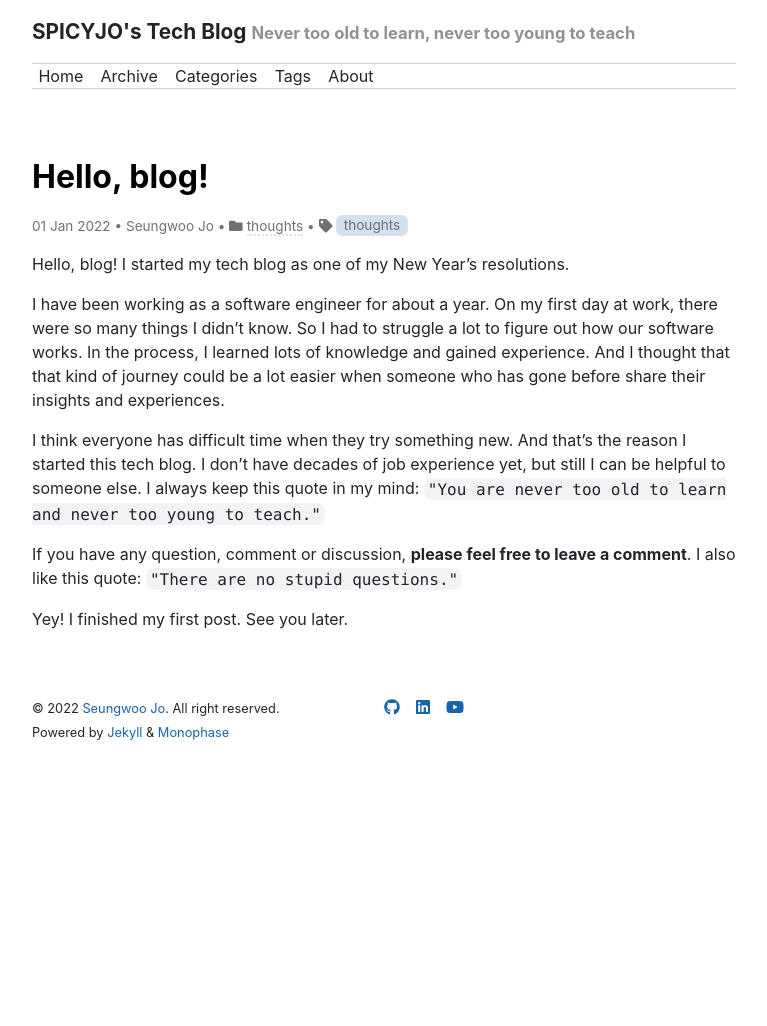
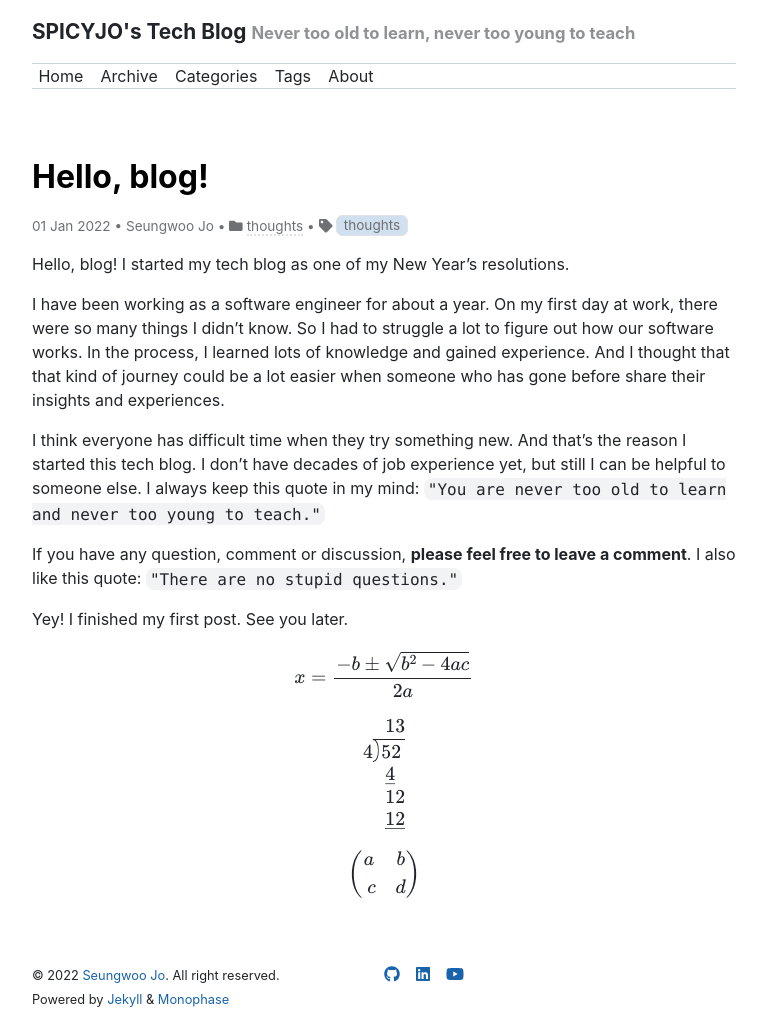
Before and after one commit to SPICYJO/spicyjo.github.io, a Jekyll site: the page built from _posts/2022-01-01-hello-blog.md, in a window 1280 px wide. Shown: the whole page, without its empty margins (256-1023 px from the left). Built offline with Jekyll 4.4.1, drawn with Linux system fonts in a browser that asks for light colours; nearby versions of some CDN libraries; comment, search, counter and statistics services are not loaded; before the commit the page ends 900 px from its top, so only the background shows below that.

```diff
--- a/_posts/2022-01-01-hello-blog.md
+++ b/_posts/2022-01-01-hello-blog.md
@@ -19,3 +19,20 @@ I think everyone has difficult time when they try something new. And that's the
 If you have any question, comment or discussion, **please feel free to leave a comment**. I also like this quote: `"There are no stupid questions."`
 
 Yey! I finished my first post. See you later.
+
+
+$$x = {-b \pm \sqrt{b^2-4ac} \over 2a}$$
+
+$$
+\require{enclose}
+\begin{array}{r}
+              13  \\[-3pt]
+4 \enclose{longdiv}{52} \\[-3pt]
+   \underline{4}\phantom{2} \\[-3pt]
+              12  \\[-3pt]
+   \underline{12}
+\end{array}
+$$
+
+
+$$\begin{pmatrix}a & b\\\ c & d\end{pmatrix}$$
--- /dev/null
+++ b/naver2de088dfbbd4a16a7dc24673e804c608.html
@@ -0,0 +1 @@
+naver-site-verification: naver2de088dfbbd4a16a7dc24673e804c608.html
```
Also changed, not shown: other parts of _posts/2022-01-01-hello-blog.md (+1 -1 lines).
